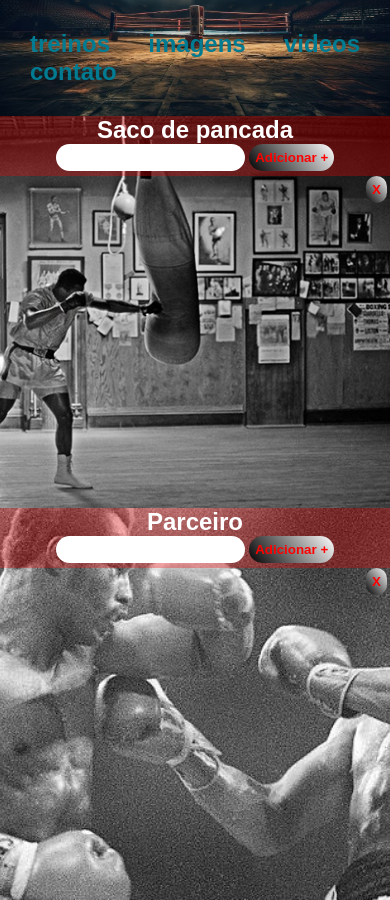
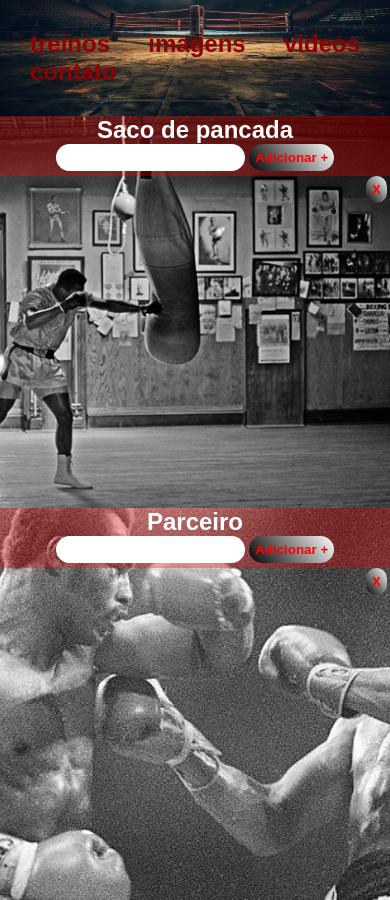
Before and after one commit to juan-mendes-DEV/appTreino, a plain HTML site: page index.html in a window 390 px wide. Shown: the top 900 px of the page. Drawn offline with Linux system fonts and the light colour scheme.

Commit message:
nos trinki

```diff
--- a/main.css
+++ b/main.css
@@ -153,7 +153,7 @@ a:hover{
         flex-wrap: wrap;
     }
     a{
-        color: rgb(0, 123, 145);
+        color: rgb(145, 0, 0);
     }
     .cabecalho{
         background-image:url(./img/ring.jpg);
```
